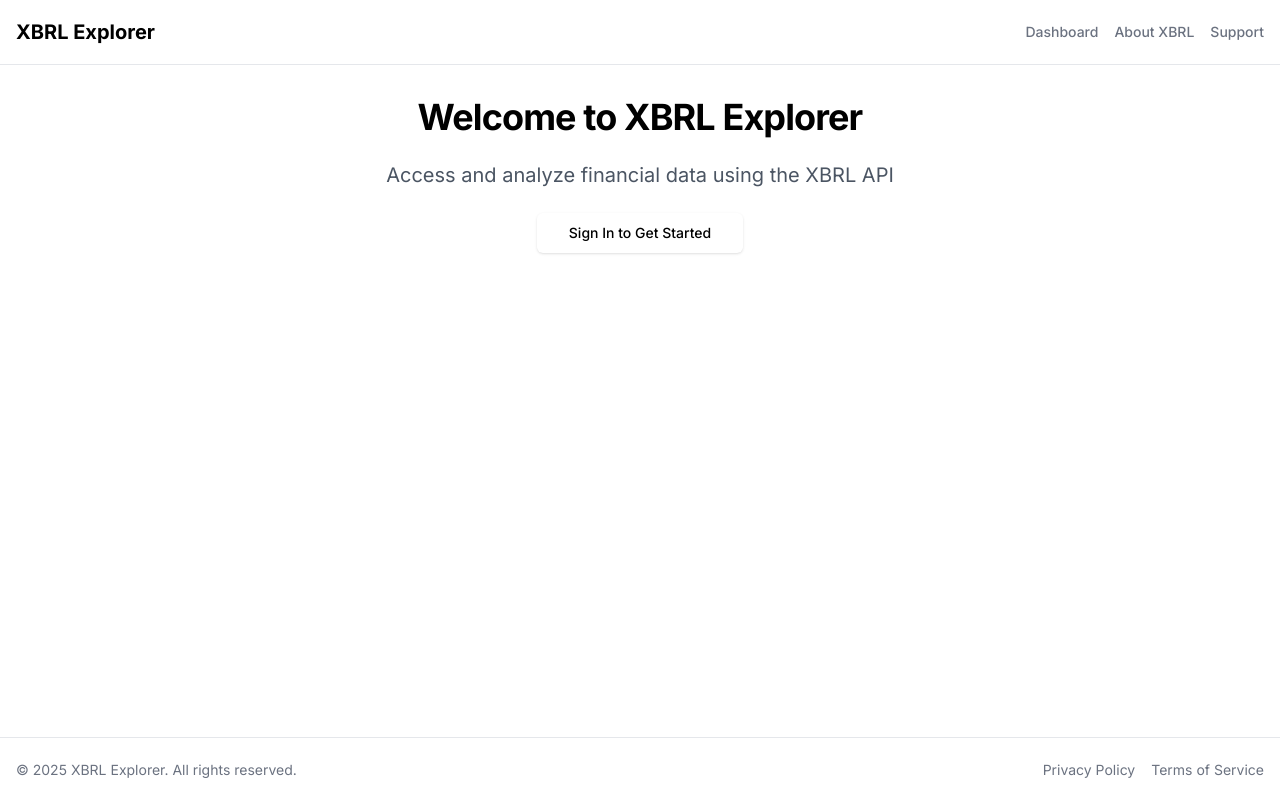
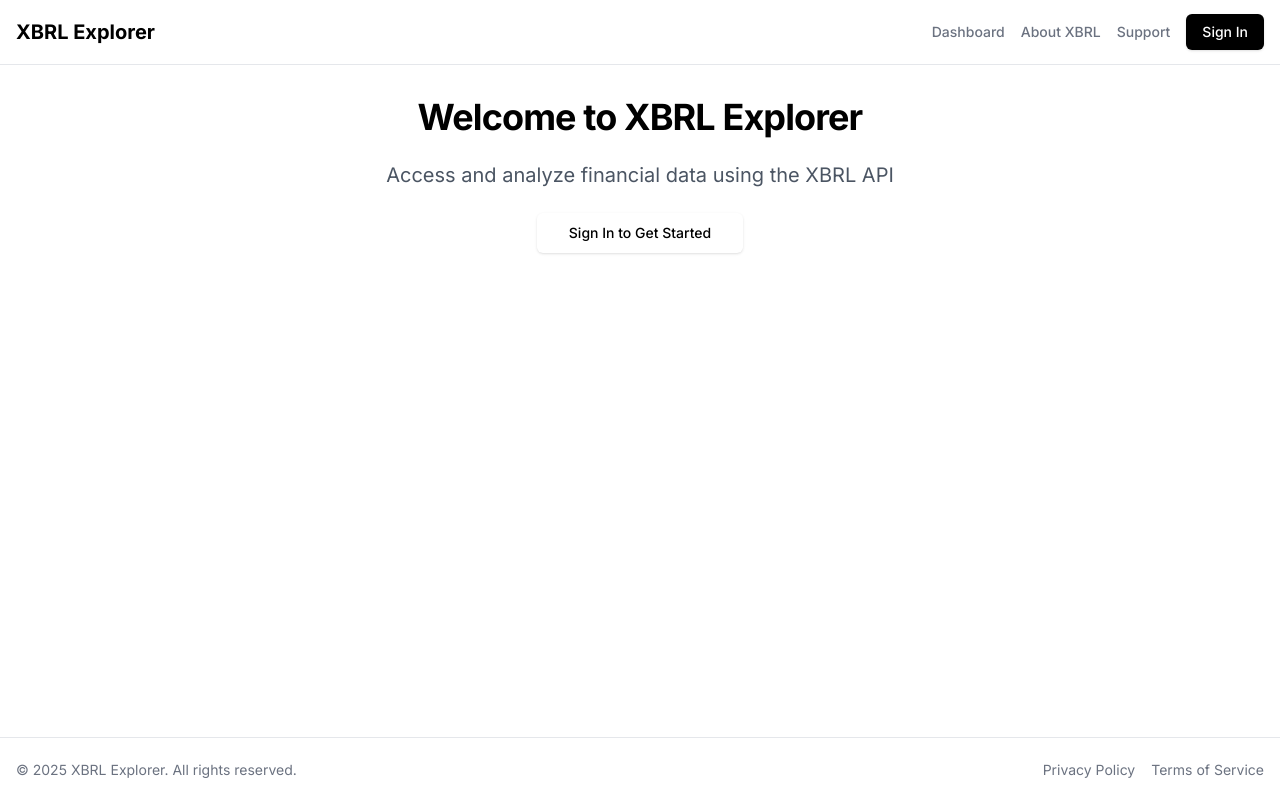
Before and after one commit to hamid-vakilzadeh/xbrl-us-next-js, a Next.js app: page / in a window 1280 px wide. Built offline with nearby package versions, Linux system fonts and the light colour scheme.

Commit message:
refactor layout structure to wrap children with AuthProvider; add authentication button in header for sign-in/sign-out functionality

```diff
--- a/src/app/layout.tsx
+++ b/src/app/layout.tsx
@@ -20,13 +20,15 @@ export default function RootLayout({
   return (
     <html lang="en">
       <body className={inter.className}>
+        <AuthProvider>
           <div className="relative flex min-h-screen flex-col">
             <Header />
             <main className="flex-1">
-            <AuthProvider>{children}</AuthProvider>
+              {children}
             </main>
             <Footer />
           </div>
+        </AuthProvider>
       </body>
     </html>
   )
--- a/src/components/layout/header.tsx
+++ b/src/components/layout/header.tsx
@@ -1,7 +1,23 @@
-// src/components/layout/header.tsx
+'use client'
+
 import Link from 'next/link'
+import { useRouter } from 'next/navigation'
+import { useAuth } from '@/components/auth/auth-provider'
+import { Button } from '@/components/ui/Button'
 
 export function Header() {
+  const { isAuthenticated, signOut } = useAuth()
+  const router = useRouter()
+
+  const handleAuthClick = async () => {
+    if (isAuthenticated) {
+      await signOut()
+      router.push('/')
+    } else {
+      router.push('/signin')
+    }
+  }
+
   return (
     <header className="w-full border-b bg-white">
       <div className="container flex h-16 items-center justify-between px-4">
@@ -31,6 +47,13 @@ export function Header() {
           >
             Support
           </Link>
+          <Button
+            variant="default"
+            className="bg-black text-white hover:bg-gray-800"
+            onClick={handleAuthClick}
+          >
+            {isAuthenticated ? 'Sign Out' : 'Sign In'}
+          </Button>
         </nav>
       </div>
     </header>
```
Lines whose indentation alone changed are shown as unchanged.
